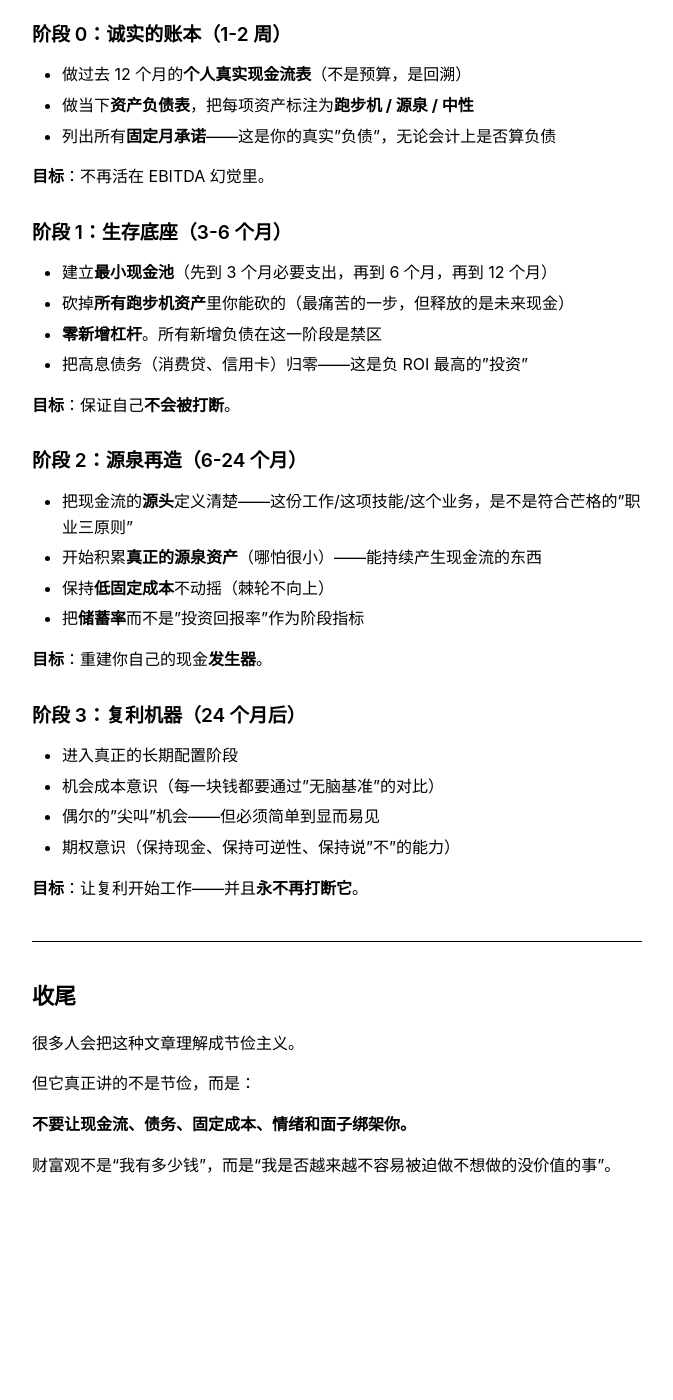
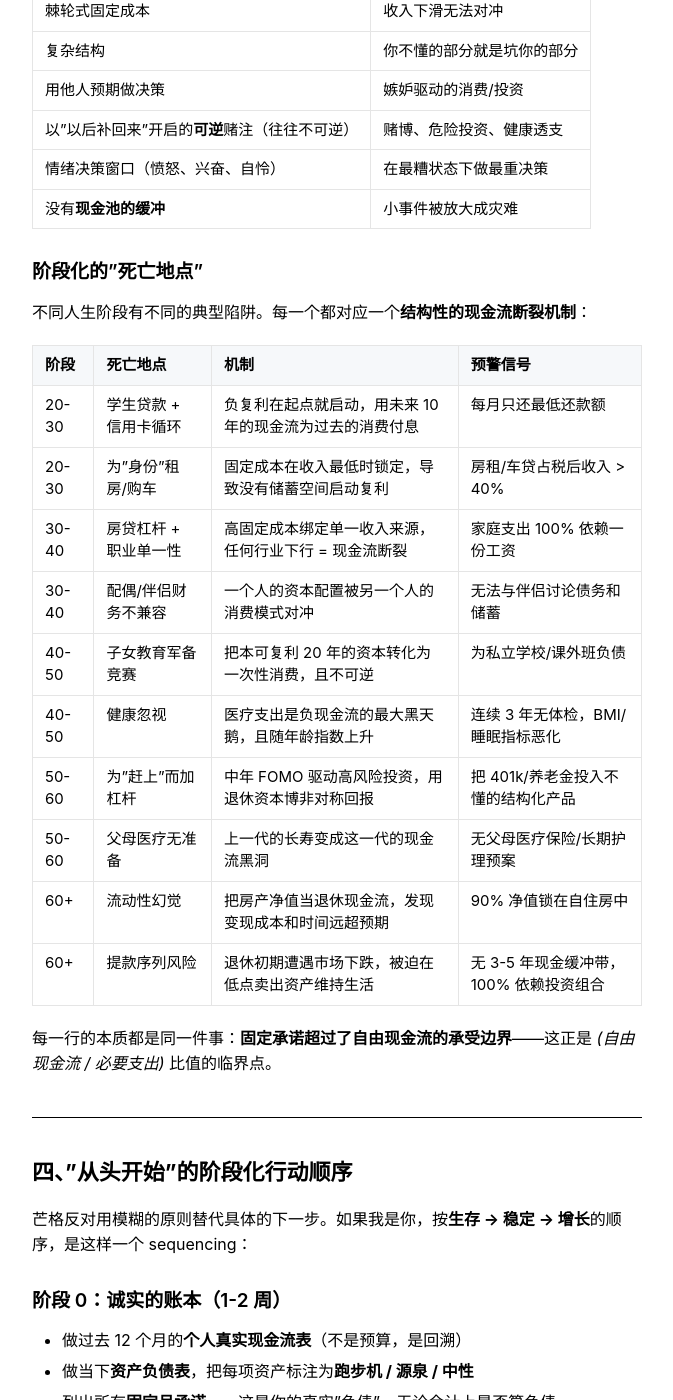
Before and after one commit to elemer1/elemer1.github.io, a Jekyll site: the page built from _markdown/芒格 on 个人现金流.md, in a window 1280 px wide and 1400 px high, scrolled down 5967 px. Shown: the whole window, without its empty margins (303-976 px from the left). Built offline with Jekyll 4.4.1, drawn with Linux system fonts in a browser that asks for light colours; before the commit the page ends 7220 px from its top, so only the background shows below that; some of the changed text lies outside the part shown.

Commit message:
Extend personal cash flow framework with ratio metric, intangible assets, and stage-specific death locations
- Add (free cash flow / necessary expenses) ratio as the core financial health metric
- Extend treadmill/gusher classification to relationships and skills
- Add stage-specific death locations table (20-30 through 60+) to the inversion section

https://claude.ai/code/session_01Fee76GJNAjpLY7LTuuLdDW

```diff
--- a/_markdown/芒格 on 个人现金流.md
+++ b/_markdown/芒格 on 个人现金流.md
@@ -16,6 +16,17 @@ listed: true
 
 **第一个动作**：做一张极度诚实的**个人自由现金流表**，过去 12 个月逐月倒推。你会看到触目惊心的真相。
 
+**收入 ≠ 可支配资源。** 一个人财务健康度最准确的指标，不是总收入，而是：
+
+$$
+\frac{\text{真正自由现金流}}{\text{必要生活支出}}
+$$
+
+这个比值决定了你的**"反脆弱冗余度"**：
+
+- 比值 **> 1**：你才有选择权
+- 比值 **< 0.5**：你已经在"死亡地点"的边缘行走
+
 ### 2. 两类生意 → 两类个人资产：**跑步机资产** vs **源泉资产**
 
 你持有的每一项资产，要么在给你现金，要么在抽你的现金。
@@ -24,6 +35,13 @@ listed: true
 - **源泉资产（Gusher）**：派息股票、正现金流的出租物业、生意股权、知识产权、可复利的技能、健康本身（决定你未来赚钱的年数）。
 
 **芒格的核心问题搬到个人：** *如果我停下来一年不动，这些资产会把我淹没在现金里，还是会把我抽干？* 绝大多数人的资产负债表**账面漂亮、现金流为负**，正是这种跑步机 heavy 的结构，一轮周期反转就会出事。
+
+**这个分类法可以延伸到无形资产：**
+
+- **跑步机人脉**：需要你不断付出情绪价值、参与无效社交、消耗能量去维护的关系。
+- **源泉人脉**：能给你带来新知、机会、能量和真诚信任的关系。
+- **跑步机技能**：需要不断考证才能维持，且随时可能被 AI 替代的技能。
+- **源泉技能**：具备"复利效应"的技能——写作、编程、投资、深度思考、人性洞察——用得越多，理解和价值越深。
 
 ### 3. "流金淌银的生意" → 个人版：**优化现金流，而非账面净值**
 
@@ -178,6 +196,25 @@ listed: true
 | 情绪决策窗口（愤怒、兴奋、自怜）               | 在最糟状态下做最重决策     |
 | 没有**现金池的缓冲**                           | 小事件被放大成灾难         |
 
+### 阶段化的"死亡地点"
+
+不同人生阶段有不同的典型陷阱。每一个都对应一个**结构性的现金流断裂机制**：
+
+| 阶段  | 死亡地点                | 机制                                                          | 预警信号                              |
+| ----- | ----------------------- | ------------------------------------------------------------- | ------------------------------------- |
+| 20-30 | 学生贷款 + 信用卡循环   | 负复利在起点就启动，用未来 10 年的现金流为过去的消费付息      | 每月只还最低还款额                    |
+| 20-30 | 为"身份"租房/购车       | 固定成本在收入最低时锁定，导致没有储蓄空间启动复利            | 房租/车贷占税后收入 > 40%             |
+| 30-40 | 房贷杠杆 + 职业单一性   | 高固定成本绑定单一收入来源，任何行业下行 = 现金流断裂         | 家庭支出 100% 依赖一份工资            |
+| 30-40 | 配偶/伴侣财务不兼容     | 一个人的资本配置被另一个人的消费模式对冲                      | 无法与伴侣讨论债务和储蓄              |
+| 40-50 | 子女教育军备竞赛        | 把本可复利 20 年的资本转化为一次性消费，且不可逆              | 为私立学校/课外班负债                 |
+| 40-50 | 健康忽视                | 医疗支出是负现金流的最大黑天鹅，且随年龄指数上升              | 连续 3 年无体检，BMI/睡眠指标恶化     |
+| 50-60 | 为"赶上"而加杠杆        | 中年 FOMO 驱动高风险投资，用退休资本博非对称回报              | 把 401k/养老金投入不懂的结构化产品    |
+| 50-60 | 父母医疗无准备          | 上一代的长寿变成这一代的现金流黑洞                            | 无父母医疗保险/长期护理预案           |
+| 60+   | 流动性幻觉              | 把房产净值当退休现金流，发现变现成本和时间远超预期            | 90% 净值锁在自住房中                  |
+| 60+   | 提款序列风险            | 退休初期遭遇市场下跌，被迫在低点卖出资产维持生活              | 无 3-5 年现金缓冲带，100% 依赖投资组合 |
+
+每一行的本质都是同一件事：**固定承诺超过了自由现金流的承受边界**——这正是 *(自由现金流 / 必要支出)* 比值的临界点。
+
 ------
 
 ## 四、"从头开始"的阶段化行动顺序
```
